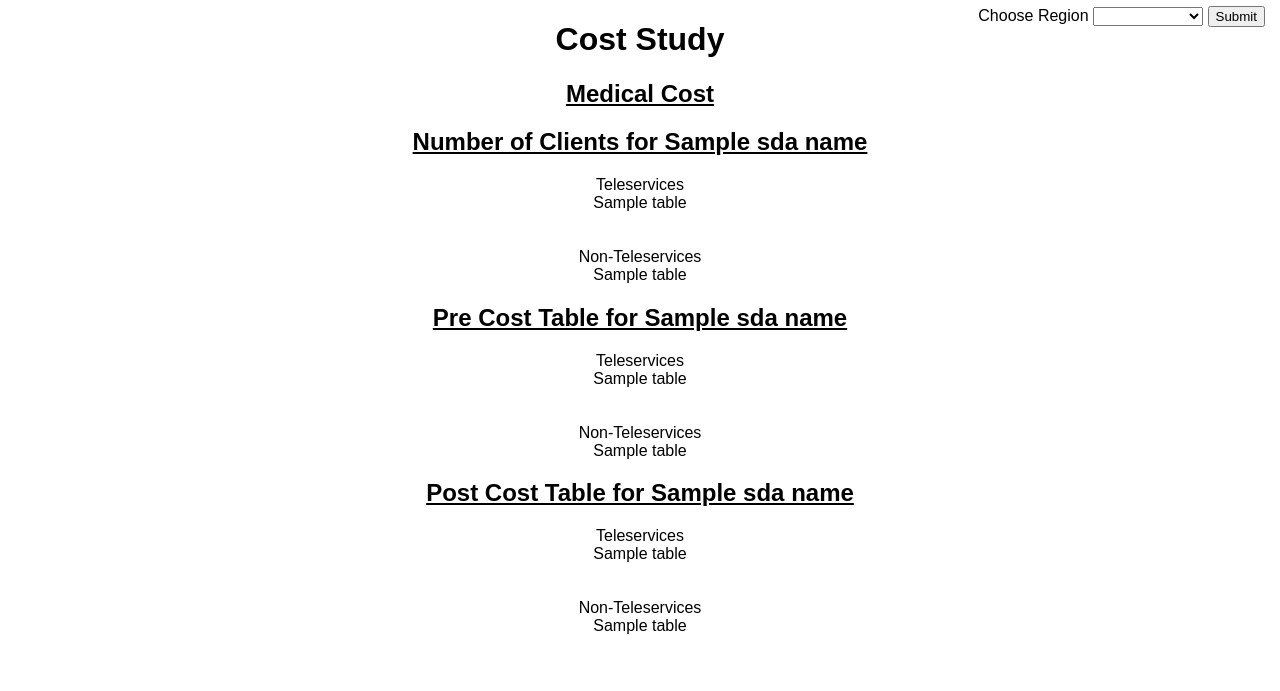
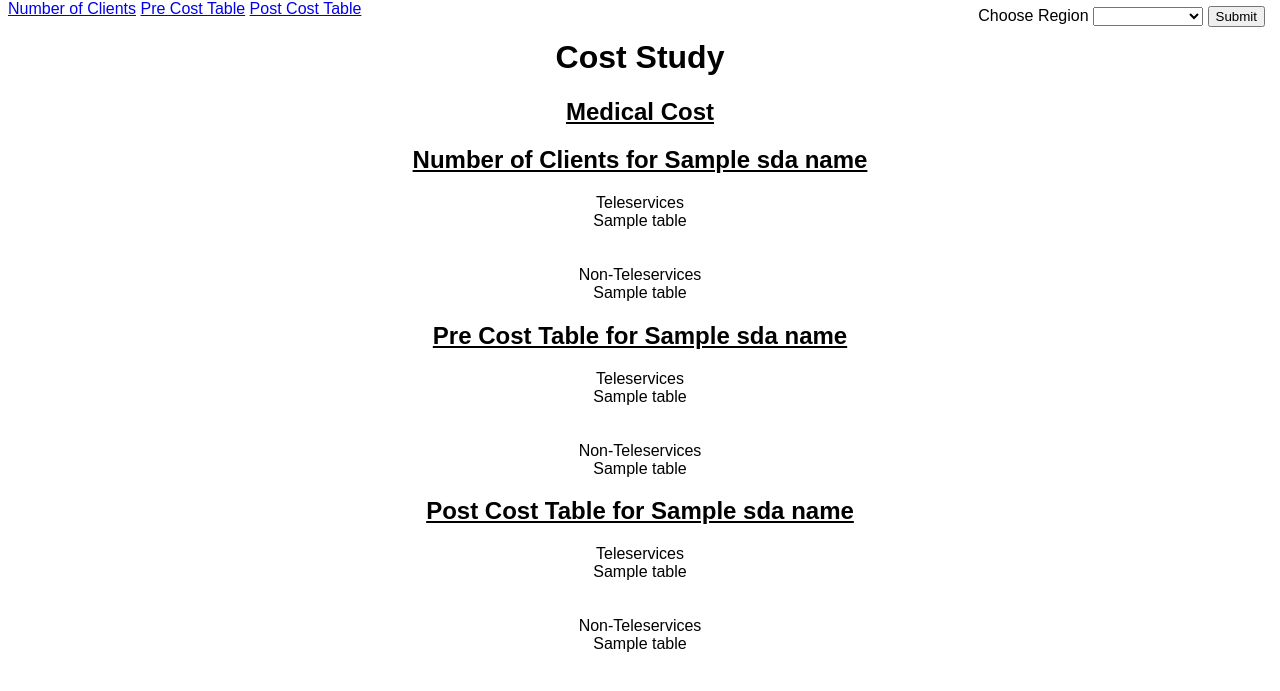
Before and after one commit to Hariharan2907/telemed_project, a Flask app: template templates/medcost.html in a window 1280 px wide. Shown: the part 54-745 px from the top of the page. Run offline with Flask 2, Linux system fonts and the light colour scheme; the template is opened without the code that fills it: most values are stand-ins (such as "Sample title", 1, 10 or a date in 2020); parts of the project's set-up code (start-up, migrations or seed data) failed here and were passed over.

Commit message:
added side nav menu

```diff
--- a/templates/medcost.html
+++ b/templates/medcost.html
@@ -31,6 +31,12 @@
 
             </div>
 
+            <div class="sidenav">
+                <a href="#Clients">Number of Clients</a>
+                <a href="#Pre_Cost">Pre Cost Table</a>
+                <a href="#Post_Cost">Post Cost Table</a>
+            </div>
+
         <center><h1>Cost Study</h1></center>
         <center><u><h2>Medical Cost</h2></u></center>
         <center>
@@ -48,7 +54,7 @@
         </form>
 
         </center>
-        <center><u><h2>Number of Clients for {{sda_name}}</h2></u></center>
+        <center><u><h2 id="Clients">Number of Clients for {{sda_name}}</h2></u></center>
         <center><caption>Teleservices</caption></center>
         <center>
 
@@ -62,7 +68,7 @@
             {{table|safe}}
         {% endfor %}</center>
 
-        <center><u><h2>Pre Cost Table for {{sda_name}}</h2></u></center>
+        <center><u><h2 id="Pre_Cost">Pre Cost Table for {{sda_name}}</h2></u></center>
         <center><caption>Teleservices</caption></center>
         <center>
         {% for table in precost_tele %}
@@ -75,7 +81,7 @@
             {{table|safe}}
         {% endfor %}</center>
 
-        <center><u><h2>Post Cost Table for {{sda_name}}</h2></u></center>
+        <center><u><h2 id="Post_Cost">Post Cost Table for {{sda_name}}</h2></u></center>
         <center><caption>Teleservices</caption></center>
         <center>
         {% for table in postcost_tele %}
@@ -88,6 +94,7 @@
             {{table|safe}}
         {% endfor %}</center>
 
+
         <br><br>
 
     </body>
```
Also changed, not shown: templates/medcost1.html (+10 -4 lines).
